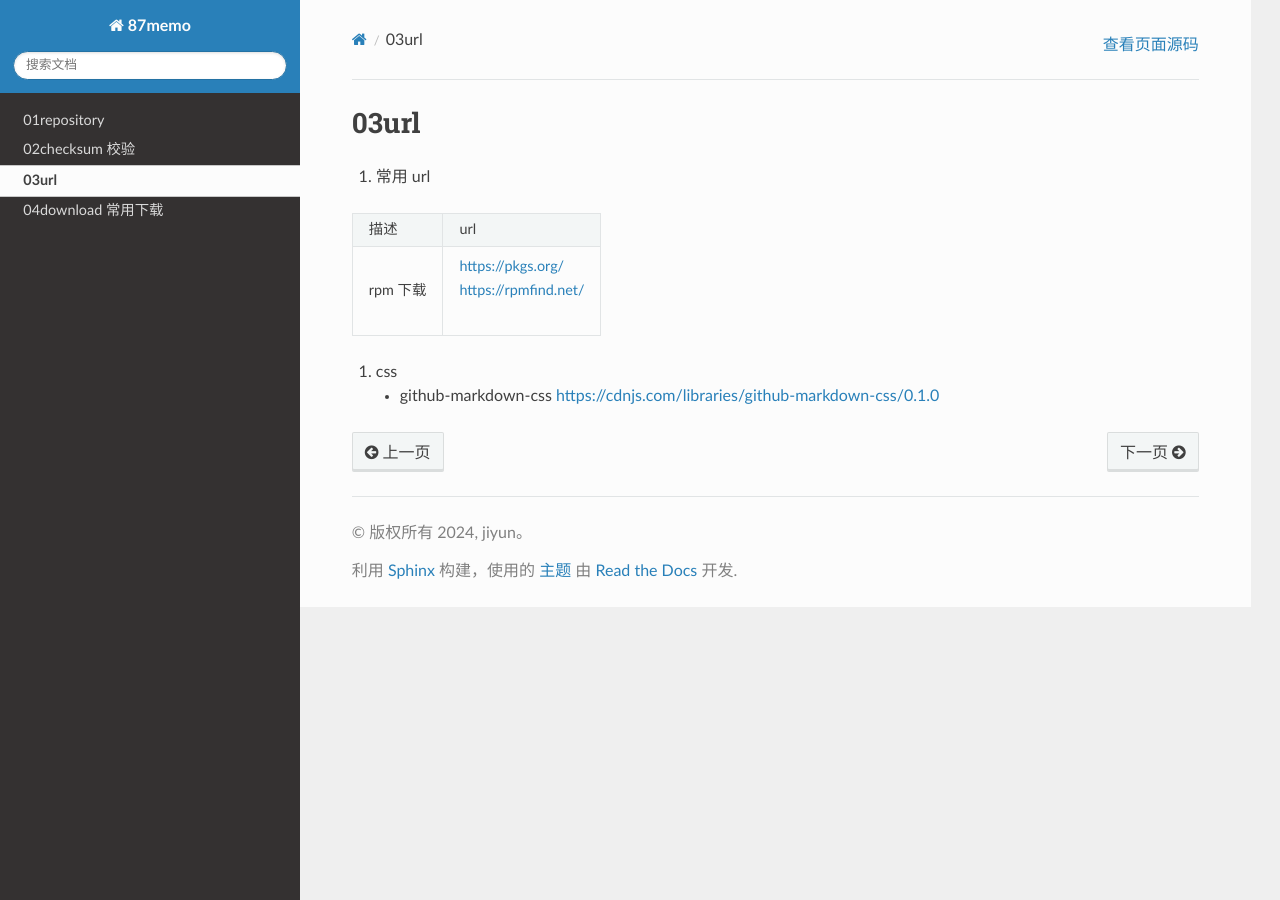
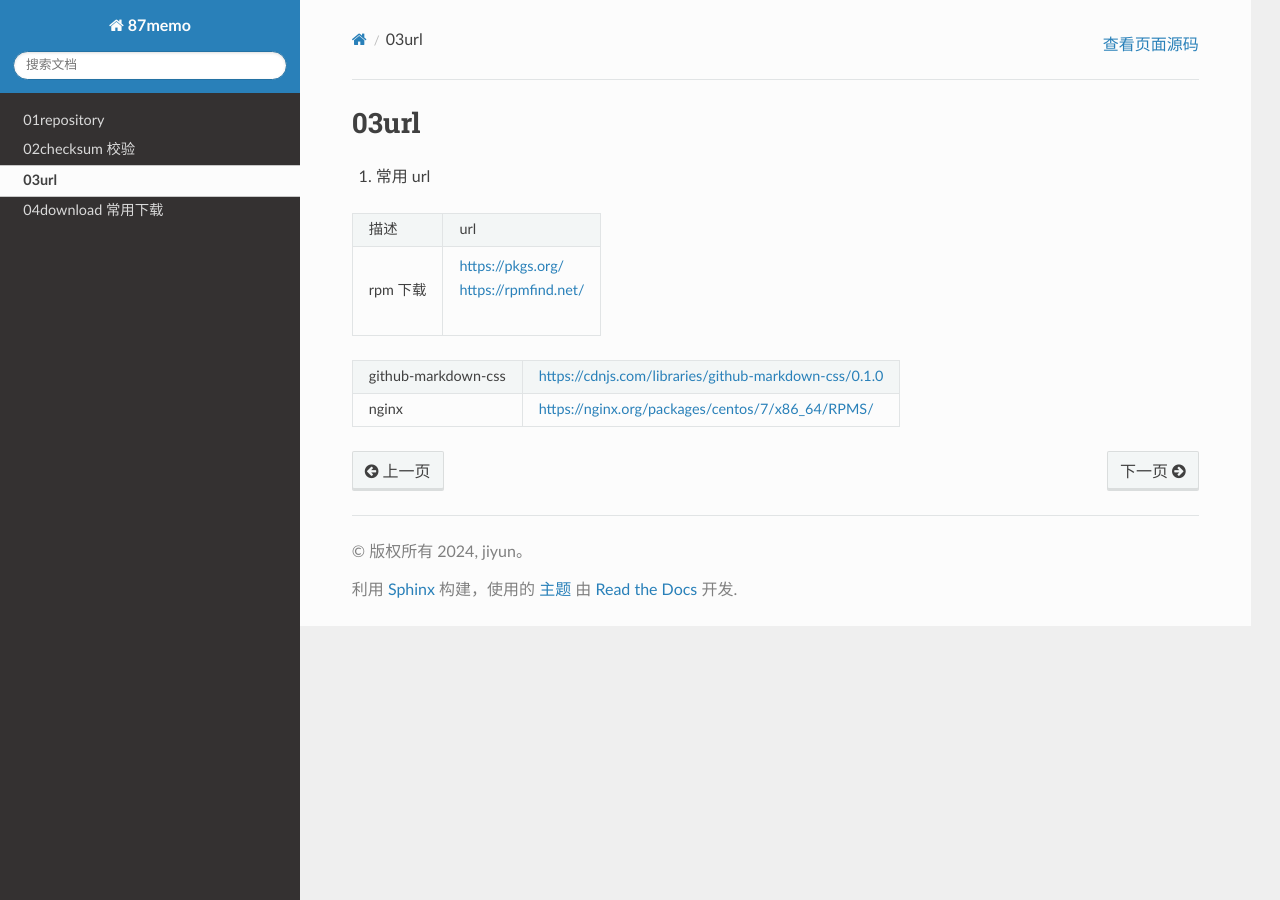
Before and after one commit to jiyunqq/87memo, a Sphinx documentation site: the page built from source/03url.rst, in a window 1280 px wide. Built offline with Sphinx 7.4.7 and the Read the Docs theme 3.1.0, drawn with Linux system fonts in a browser that asks for light colours.

Commit message:
修改 03url

```diff
--- a/source/03url.rst
+++ b/source/03url.rst
@@ -9,6 +9,7 @@ rpm 下载                 | https://pkgs.org/
                          | https://rpmfind.net/
 ======================  =============================================================
 
-#. css
-
-   - github-markdown-css https://cdnjs.com/libraries/github-markdown-css/0.1.0
+======================  =============================================================
+github-markdown-css     https://cdnjs.com/libraries/github-markdown-css/0.1.0
+nginx                   https://nginx.org/packages/centos/7/x86_64/RPMS/
+======================  =============================================================
```
